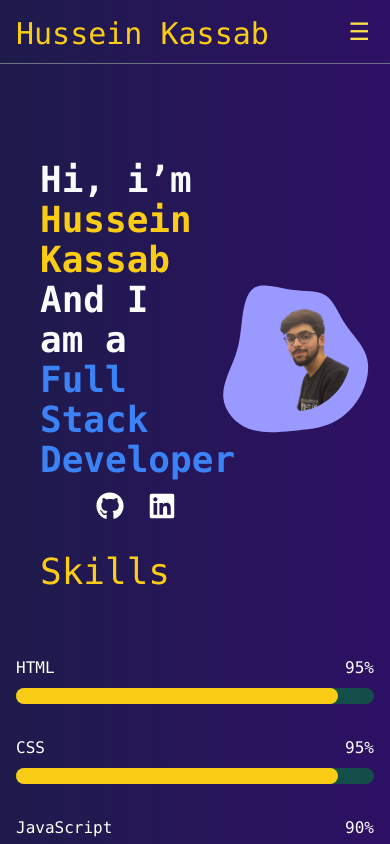
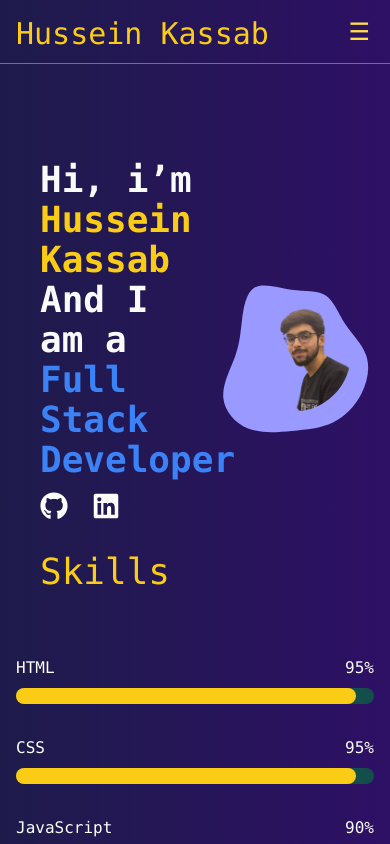
Before and after one commit to HusseinAPI/portfolio, a Next.js app: page / in a window 390 px wide. Shown: the top 844 px of the page. Built offline with nearby package versions, Linux system fonts and the light colour scheme.

Commit message:
Design Modify

```diff
--- a/src/app/Components/Skills/Skills.tsx
+++ b/src/app/Components/Skills/Skills.tsx
@@ -47,7 +47,7 @@ const Skills = () => {
             <div className="w-full bg-teal-900 rounded-full h-4">
               <div
                 className="bg-yellow-400 h-4 rounded-full"
-                style={{ width: '90%' }}
+                style={{ width: `${elem.percentage}%` }}
               ></div>
             </div>
           </div>
--- a/src/app/page.tsx
+++ b/src/app/page.tsx
@@ -19,7 +19,7 @@ export default function Home() {
             Full Stack Developer
           </span>
         </p>
-        <div className="w-fit text-white ml-24 mt-3">
+        <div className="w-fit text-white ml-10 md:ml-24 mt-3">
           <div className="flex justify-center space-x-6">
             <a
               href="https://github.com/HusseinAPI"
@@ -34,7 +34,6 @@ export default function Home() {
               target="_blank"
               className="hover:scale-110 transition-transform duration-300"
             >
-              {' '}
               <FaLinkedin className="size-7" />
             </a>
           </div>
```
